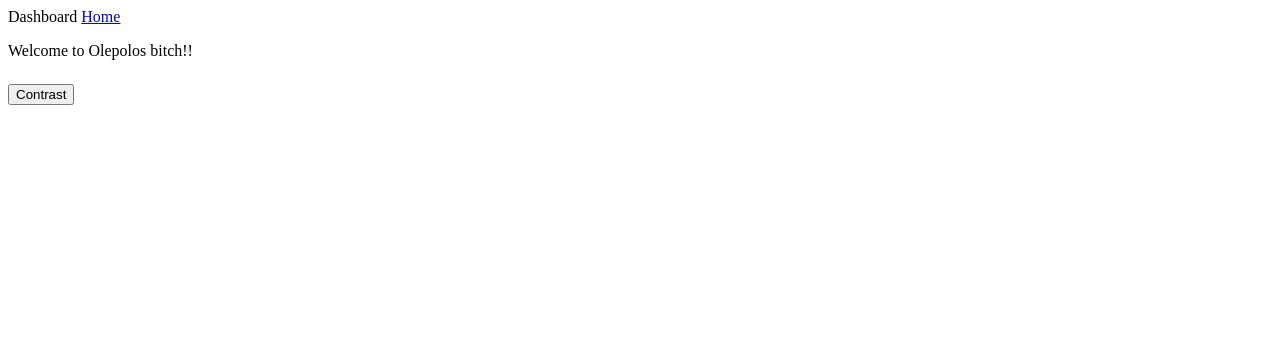
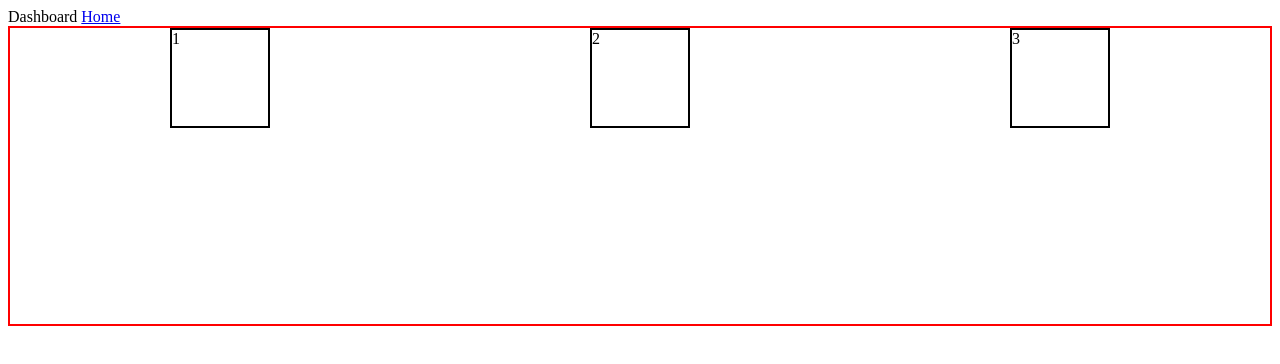
Before and after one commit to saiyanka/second-wind, a plain HTML site: page index.html in a window 1280 px wide. Drawn offline with Linux system fonts and the light colour scheme.

Commit message:
working with display flex

```diff
--- a/css/style.css
+++ b/css/style.css
@@ -1,31 +1,20 @@
-div p::after{
-    content: " Olepolos bitch!!";
+* {
+    box-sizing: border-box;
 }
 
-div:hover{
 
-    background-color: turquoise;
+.container {
+    width: 100%;
+    height: 300px;
+    border: 2px solid red;
+    display: flex;
+    justify-content: space-around;
+
+
 }
 
-div {
-    transition: background-color 300ms;
+.box {
+    width: 100px;
+    height:100px;
+    border: 2px solid black;
 }
-
-button {
-    animation: float 2000ms infinite;
-    transition:all 300ms;
-}
-
-button:hover{
-    background-color: black;
-    color: white;
-}
-
-@keyframes float {
-    0% {
-        transform: translateY(0);
-    }
-    100%{
-        transform: translateY(10px);
-    }
-}
--- a/index.html
+++ b/index.html
@@ -16,10 +16,12 @@
     <nav>Dashboard <a href="dashboard.html">Home</a></nav>
     <main>
         <section>
-            <div >
-                <P>Welcome to</P>
+            <div class=container>
+               <div class="box">1</div>
+               <div class="box">2</div>
+               <div class="box">3</div>
             </div>
-            <button> Contrast </button>
+
         </section>
     </main>
 </body>
```
